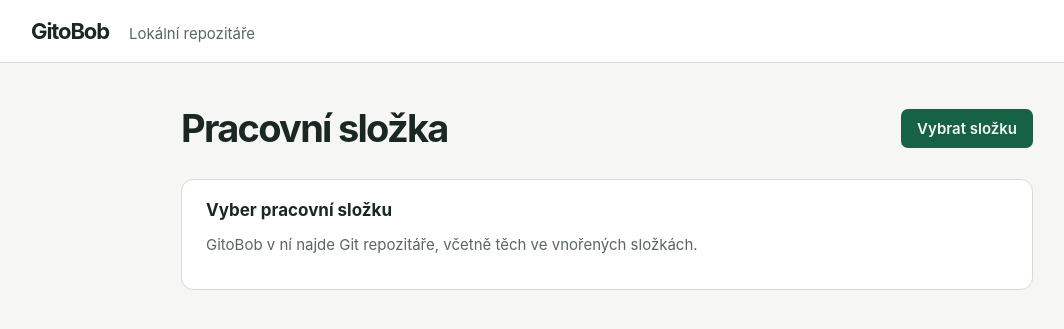
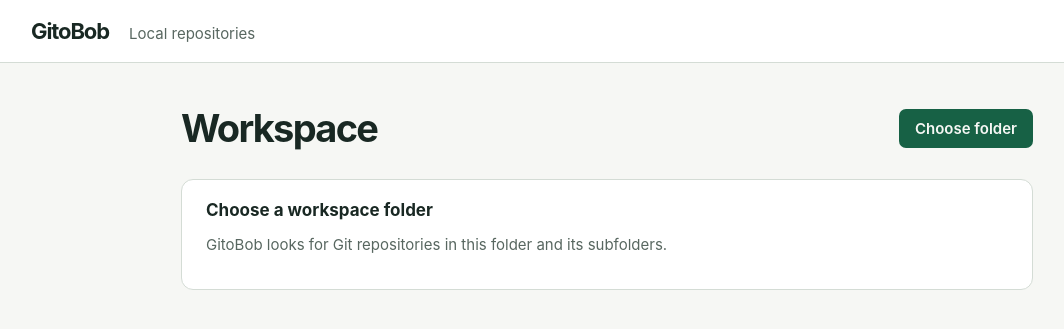
Before and after one commit to PavelZanek/gitobob, a Laravel app: page / in a window 1280 px wide. Shown: the top 329 px of the page, without its empty margins (33-1097 px from the left). Run offline with Laravel 12, Linux system fonts and the light colour scheme.

Commit message:
Translate the desktop interface to English [skip ci]

```diff
--- a/app/Http/Controllers/WorkspaceController.php
+++ b/app/Http/Controllers/WorkspaceController.php
@@ -25,7 +25,7 @@ final class WorkspaceController
 
     public function choose(): RedirectResponse
     {
-        $path = Dialog::new()->folders()->title('Vybrat pracovní složku')->button('Vybrat složku')->open();
+        $path = Dialog::new()->folders()->title('Choose a workspace folder')->button('Choose folder')->open();
         if (is_string($path) && is_dir($path)) {
             Storage::disk('local')->put('workspace.path', $path);
         }
--- a/composer.json
+++ b/composer.json
@@ -2,7 +2,7 @@
     "$schema": "https://getcomposer.org/schema.json",
     "name": "pavelzanek/gitobob",
     "type": "project",
-    "description": "Lokální přehled Git repozitářů pro macOS.",
+    "description": "A local Git repository browser for macOS.",
     "keywords": [
         "laravel",
         "framework"
--- a/resources/views/workspace.blade.php
+++ b/resources/views/workspace.blade.php
@@ -1,34 +1,34 @@
 <!doctype html>
-<html lang="cs">
+<html lang="en">
 <head>
     <meta charset="utf-8">
     <meta name="viewport" content="width=device-width, initial-scale=1">
-    <title>GitoBob · Repozitáře</title>
+    <title>GitoBob · Repositories</title>
     <link rel="stylesheet" href="{{ asset('workspace.css') }}">
 </head>
 <body>
-    <header><strong>GitoBob</strong><span>Lokální repozitáře</span></header>
+    <header><strong>GitoBob</strong><span>Local repositories</span></header>
     <main>
         <section class="heading">
-            <div><h1>Pracovní složka</h1>
+            <div><h1>Workspace</h1>
                 @if ($path)<p class="path">{{ $path }}</p>@endif
             </div>
             <form method="post" action="{{ route('workspace.choose') }}">
                 @csrf
-                <button>{{ $path ? 'Změnit složku' : 'Vybrat složku' }}</button>
+                <button>{{ $path ? 'Change folder' : 'Choose folder' }}</button>
             </form>
         </section>
         @if ($tree)
-            <section class="panel" aria-label="Strom repozitářů">
-                <div class="toolbar"><h2>Repozitáře</h2><a href="{{ route('workspace') }}">Obnovit</a></div>
+            <section class="panel" aria-label="Repository tree">
+                <div class="toolbar"><h2>Repositories</h2><a href="{{ route('workspace') }}">Refresh</a></div>
                 <ul class="tree">@include('folder', ['folder' => $tree])</ul>
             </section>
         @elseif (! $path)
-            <section class="empty"><h2>Vyber pracovní složku</h2><p>GitoBob v ní najde Git repozitáře, včetně těch ve vnořených složkách.</p></section>
+            <section class="empty"><h2>Choose a workspace folder</h2><p>GitoBob looks for Git repositories in this folder and its subfolders.</p></section>
         @elseif (! $available)
-            <section class="empty"><h2>Složka není dostupná</h2><p>Zkontroluj její umístění a oprávnění, nebo vyber jinou složku.</p><a href="{{ route('workspace') }}">Zkusit znovu</a></section>
+            <section class="empty"><h2>Folder unavailable</h2><p>Check the folder location and permissions, or choose another folder.</p><a href="{{ route('workspace') }}">Try again</a></section>
         @else
-            <section class="empty"><h2>Žádné repozitáře</h2><p>Ve vybrané složce jsme nenašli žádný Git repozitář.</p><a href="{{ route('workspace') }}">Obnovit</a></section>
+            <section class="empty"><h2>No repositories found</h2><p>Choose a folder that contains a Git repository.</p><a href="{{ route('workspace') }}">Refresh</a></section>
         @endif
     </main>
 </body>
```
Also changed, not shown: tests/Feature/LandingPageTest.php (+1 -1 lines), tests/Feature/WorkspaceTest.php (+2 -2 lines), 1 other file.
